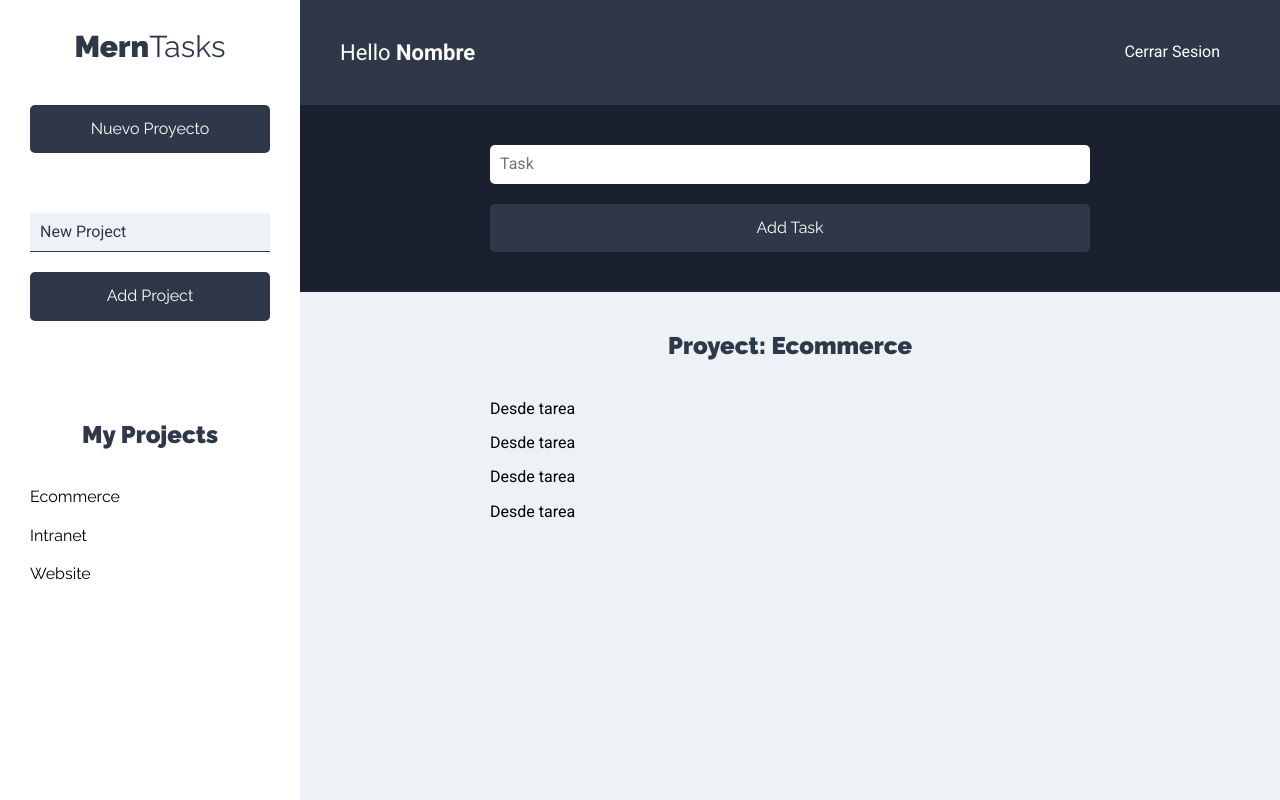
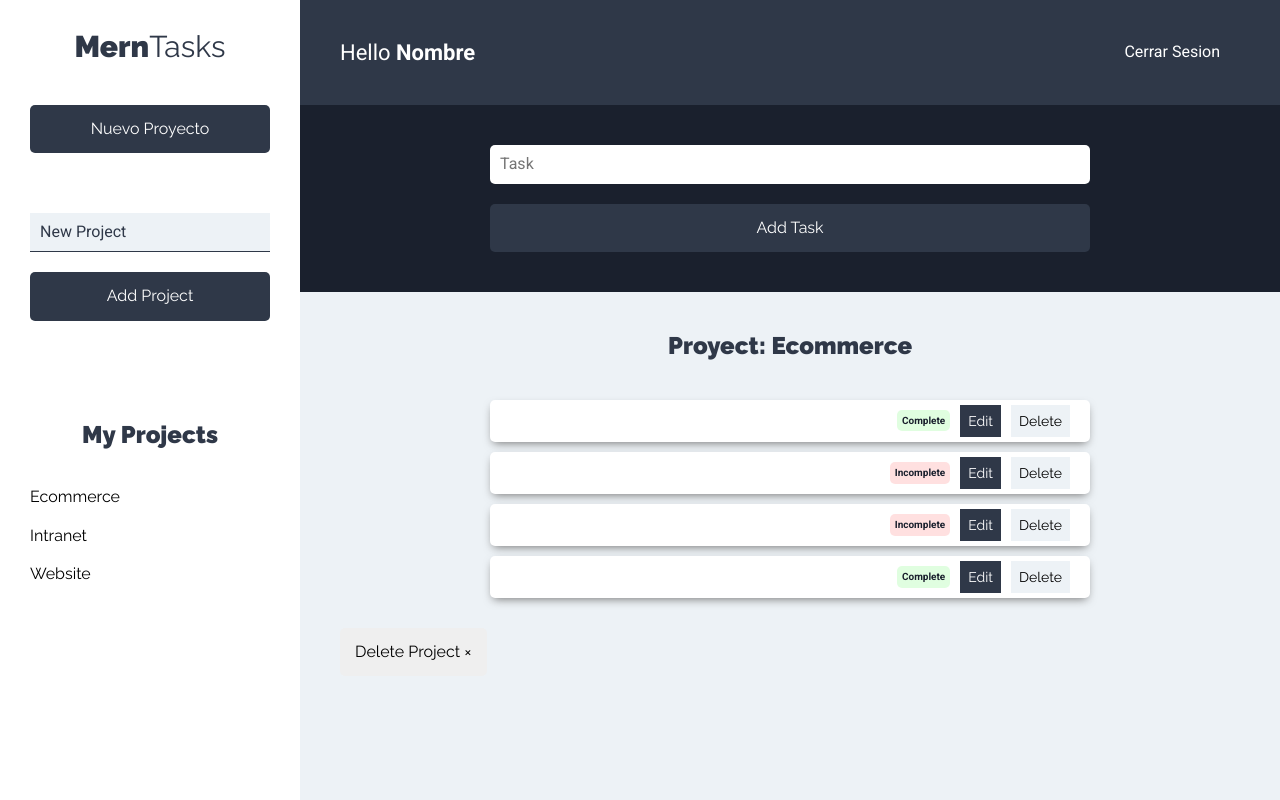
Before and after one commit to brimanz/Mern_app, a React (Vite) app: page /projects in a window 1280 px wide. Built offline with nearby package versions, Linux system fonts and the light colour scheme.

Commit message:
finalizing design in component tasks

```diff
--- a/src/components/projects/Projects.jsx
+++ b/src/components/projects/Projects.jsx
@@ -3,7 +3,6 @@
 import Header from '../layout/Header'
 import FormTask from '../tasks/FormTask'
 import TaskList from '../tasks/TaskList'
-
 
 
 const Projects = () =>{
--- a/src/components/tasks/Task.jsx
+++ b/src/components/tasks/Task.jsx
@@ -1,9 +1,50 @@
 import React from 'react'
 
 
-const Task = () =>{
+const Task = ({task}) =>{
 	return(
-		<p>Desde tarea</p>
+		<li className="tarea sombra">
+			<p>{task.name}</p>
+
+			<div className="estado">
+				{task.estado
+					?
+						(
+							<button
+								type="button"
+								className="completo"
+							>
+								Complete
+							</button>
+						)
+					:
+						(
+							<button
+								type="button"
+								className="incompleto"
+							>
+								Incomplete
+							</button>
+						)
+				}
+			</div>
+
+			<div className="acciones">
+				<button
+					type="button"
+					className="btn btn-primario"
+				>
+					Edit
+				</button>
+
+				<button
+					type="button"
+					className="btn btn-secundario"
+				>
+					Delete
+				</button>
+			</div>
+		</li>
 	);
 }
 
--- a/src/components/tasks/TaskList.jsx
+++ b/src/components/tasks/TaskList.jsx
@@ -32,6 +32,15 @@
 					))
 				}
 			</ul>
+
+			<button
+				type="button"
+				className="btn btn-eliminar"
+			>
+				Delete Project &times;
+			</button>
+
+
 		</>
 	);
 }
```
